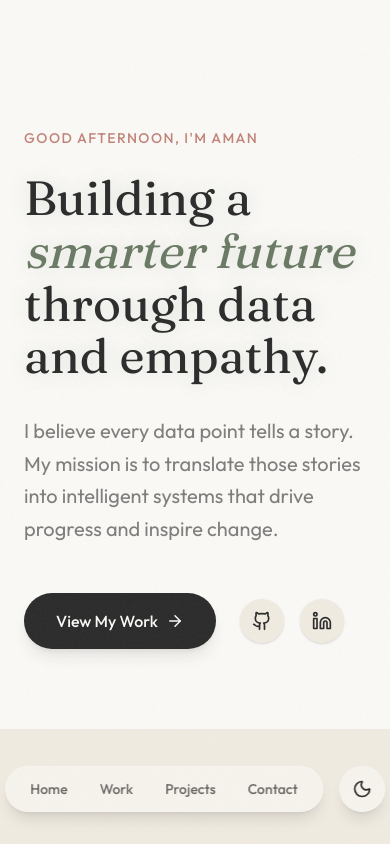
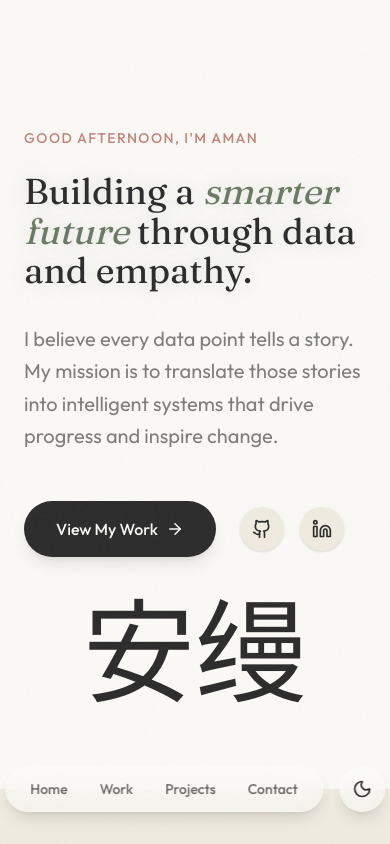
Before and after one commit to Amanmeena0/Aman-meena, a React (Vite) app: page / in a window 390 px wide. Shown: the top 844 px of the page. Built offline with nearby package versions, Linux system fonts and the light colour scheme.

Commit message:
feat: adjust HeroSection typography and layout for improved aesthetics

```diff
--- a/src/components/Sections/HeroSection.tsx
+++ b/src/components/Sections/HeroSection.tsx
@@ -16,7 +16,7 @@ export function HeroSection() {
         <span className="text-accent-terracotta font-medium tracking-widest uppercase text-sm mb-6 block">
           {greeting}, I'm Aman
         </span>
-        <h1 className="text-5xl md:text-8xl font-serif leading-[1.1] text-charcoal mb-8 motivational-glow">
+        <h1 className="text-4xl sm:text-5xl md:text-7xl lg:text-8xl font-serif leading-[1.1] text-charcoal mb-8 motivational-glow">
           Building a <span className="italic text-accent-sage">smarter future</span> through data and empathy.
         </h1>
         <p className="text-xl md:text-2xl text-charcoal/60 leading-relaxed max-w-2xl mb-12">
@@ -47,9 +47,9 @@ export function HeroSection() {
         initial={{ opacity: 0, x: 100 }}
         animate={{ opacity: 1, x: 0 }}
         transition={{ duration: 1.2, ease: "easeOut" }}
-        className="absolute right-36 top-1/2 -translate-y-1/2 hidden lg:block pointer-events-none select-none opacity-[0.03]"
+        className="relative mt-10 xl:absolute xl:right-10 2xl:right-26 xl:top-1/2 xl:-translate-y-1/2 pointer-events-none select-none opacity-[0.02] xl:opacity-[0.03] flex justify-center xl:block"
       >
-        <div className="text-[20rem] font-serif [writing-mode:vertical-rl] text-charcoal leading-none">
+        <div className="text-[7rem] sm:text-[10rem] md:text-[14rem] lg:text-[18rem] xl:text-[19rem] 2xl:text-[20rem] font-serif [writing-mode:horizontal-tb] xl:[writing-mode:vertical-rl] text-charcoal leading-none">
           安缦
         </div>
       </motion.div>
```
